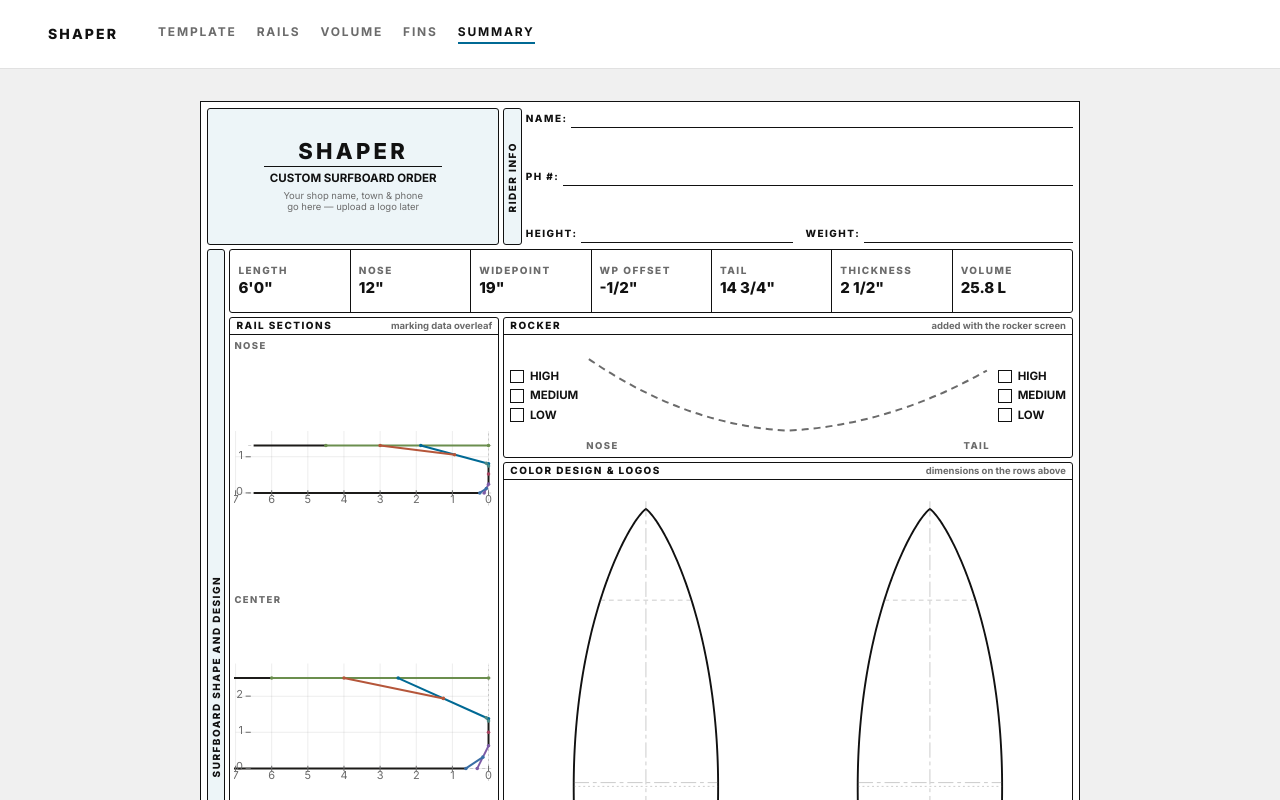
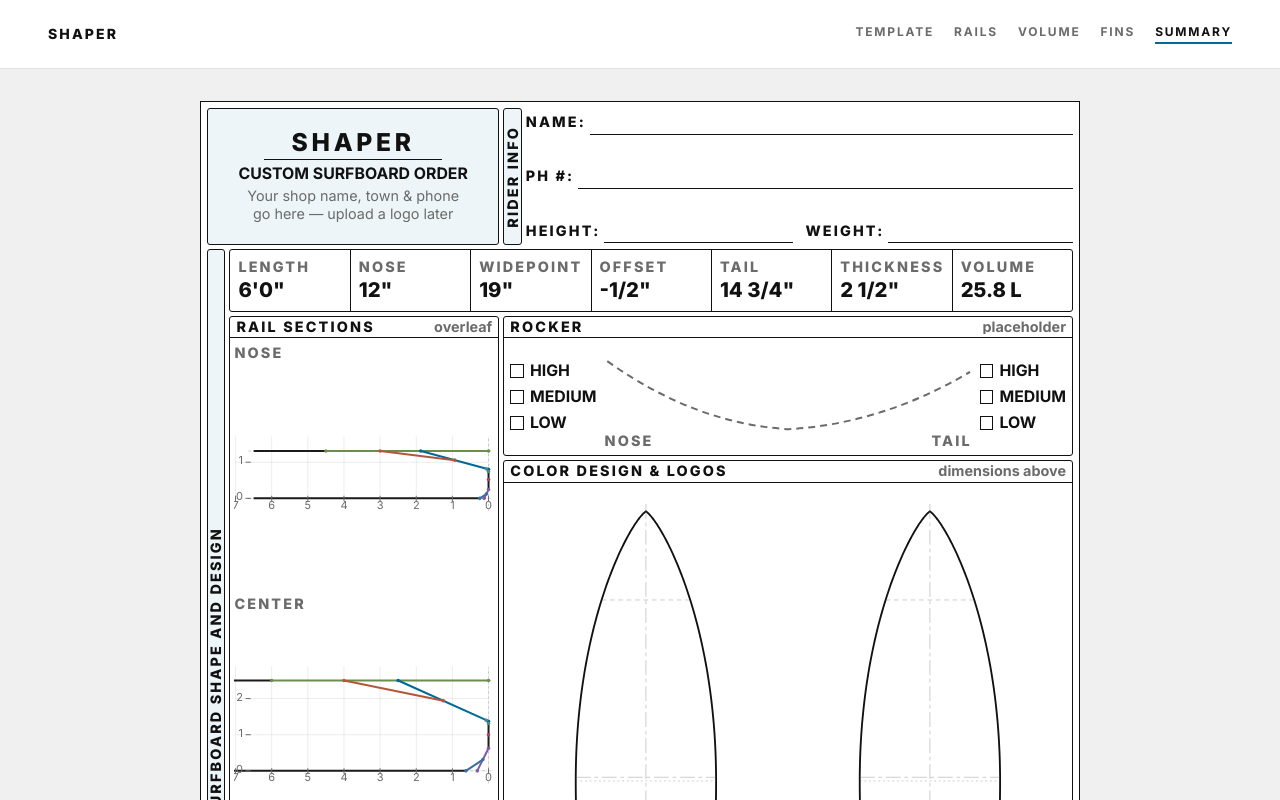
Before and after one commit to cpktoes/shaper, a Next.js app: page /design/summary in a window 1280 px wide. Built offline with nearby package versions, Linux system fonts and the light colour scheme.

Commit message:
feat(summary): 9pt type floor across both sheets, right-justified nav

```diff
--- a/app/design/summary/order-form.css
+++ b/app/design/summary/order-form.css
@@ -22,22 +22,28 @@
  *
  * The `cqw` figures are calibrated against an 880px sheet — this form's on-screen max width — but
  * the size that actually matters is the PRINTED one, and the sheet prints at about 733px. Printed
- * type is therefore 83% of what the screen shows, which is how the first cut of this scale ended up
- * putting every field label on the page at 6.7px and the smallest band at 5.8px: legible enough in
- * a browser, too small to be useful on paper. Each comment below gives both numbers, screen first,
- * and the floor is that nothing prints under about 8px.
+ * type is therefore 83% of what the screen shows.
+ *
+ * **The floor is 9pt — 12px — and nothing on either sheet prints below it.** That is the clamp
+ * minimum on every token here, so the floor holds at any container width rather than only at the
+ * printed one, and `1.636cqw` is exactly 12px at the printed width. Two earlier cuts of this scale
+ * bottomed out at 5.8px and then 7.9px: legible enough in a browser, not on paper in a shaping bay.
+ *
+ * A consequence worth naming: the floor compresses the bottom of the scale, so `micro`, `caption`
+ * and `group` all land on it and are no longer separated by size. They stay distinguishable by
+ * weight and colour, which is what was really carrying them apart at 8px anyway.
  *
  * The properties are declared on the container itself, which is fine: `cqw` resolves where a
  * property is USED, and every user is a descendant.
  */
 [data-order-form-root] {
-  --order-form-caption: clamp(8.2px, 1.132cqw, 14px); /* 10px screen / 8.3px print — field labels */
-  --order-form-micro: clamp(7.8px, 1.077cqw, 13px); /* 9.5px / 7.9px — secondary notes */
-  --order-form-value: clamp(9.4px, 1.309cqw, 16px); /* 11.5px / 9.6px — written-in and printed values */
-  --order-form-row: clamp(8.6px, 1.2cqw, 14.5px); /* 10.6px / 8.8px — table rows */
-  --order-form-group: clamp(8.2px, 1.132cqw, 14px); /* 10px / 8.3px — section headings */
-  --order-form-dim: clamp(11px, 1.705cqw, 21px); /* 15px / 12.5px — the dimensions row */
-  --order-form-wordmark: clamp(15px, 2.5cqw, 32px); /* 22px / 18.3px — the SHAPER logo block */
+  --order-form-caption: clamp(12px, 1.636cqw, 20px); /* 14.4px screen / 12px print — field labels */
+  --order-form-micro: clamp(12px, 1.636cqw, 20px); /* 14.4px / 12px — secondary notes */
+  --order-form-value: clamp(12px, 1.8cqw, 22px); /* 15.8px / 13.2px — written-in and printed values */
+  --order-form-row: clamp(12px, 1.7cqw, 21px); /* 15px / 12.5px — table rows */
+  --order-form-group: clamp(12px, 1.636cqw, 20px); /* 14.4px / 12px — section headings */
+  --order-form-dim: clamp(14px, 2.3cqw, 28px); /* 20.2px / 16.9px — the dimensions row */
+  --order-form-wordmark: clamp(16px, 2.8cqw, 34px); /* 24.6px / 20.5px — the SHAPER logo block */
 }
 
 /*
@@ -161,16 +167,16 @@
  * data table) still at the front page's size.
  */
 [data-order-form-root] .order-form-sheet-reference {
-  --order-form-caption: clamp(10px, 1.409cqw, 17px); /* 12.4px at 880 */
-  --order-form-micro: clamp(8.5px, 1.232cqw, 15px); /* 10.8px */
-  --order-form-value: clamp(12px, 1.761cqw, 21px); /* 15.5px */
-  --order-form-row: clamp(11px, 1.586cqw, 19px); /* 14px  */
-  --order-form-group: clamp(10px, 1.409cqw, 17px); /* 12.4px */
+  --order-form-caption: clamp(12px, 1.9cqw, 24px); /* 16.7px screen / 13.9px print */
+  --order-form-micro: clamp(12px, 1.75cqw, 22px); /* 15.4px / 12.8px */
+  --order-form-value: clamp(12px, 2.15cqw, 26px); /* 18.9px / 15.8px */
+  --order-form-row: clamp(12px, 2cqw, 24px); /* 17.6px / 14.7px */
+  --order-form-group: clamp(12px, 1.9cqw, 24px); /* 16.7px / 13.9px */
 
-  --summary-font-callout: clamp(12px, 1.761cqw, 21px);
-  --summary-font-group: clamp(10px, 1.409cqw, 17px);
-  --summary-font-row: clamp(11px, 1.586cqw, 19px);
-  --summary-font-label: clamp(10px, 1.409cqw, 17px);
+  --summary-font-callout: clamp(12px, 2.15cqw, 26px);
+  --summary-font-group: clamp(12px, 1.9cqw, 24px);
+  --summary-font-row: clamp(12px, 2cqw, 24px);
+  --summary-font-label: clamp(12px, 1.9cqw, 24px);
 }
 
 /*
--- a/components/site-nav.tsx
+++ b/components/site-nav.tsx
@@ -26,7 +26,7 @@ export function SiteNav() {
   return (
     <nav
       data-print-hide
-      className="flex flex-none items-center gap-10 border-b border-surf-muted/20 bg-surf-base px-12 py-6"
+      className="flex flex-none items-center justify-between gap-10 border-b border-surf-muted/20 bg-surf-base px-12 py-6"
     >
       <Link
         href="/"
--- a/components/summary/order-form-primitives.tsx
+++ b/components/summary/order-form-primitives.tsx
@@ -50,12 +50,15 @@ export function FormBox({
       )}
     >
       {caption && (
+        // The caption never wraps; a long `captionRight` truncates instead. At the 9pt floor a
+        // two-word note was enough to fold a panel's own name onto two lines, which reads as a
+        // broken box rather than a full one.
         <div className="flex flex-none items-baseline justify-between gap-2 border-b border-surf-black px-1.5 py-[3px]">
-          <span className="font-display font-extrabold tracking-architectural text-surf-black uppercase leading-none order-form-caption">
+          <span className="flex-none whitespace-nowrap font-display font-extrabold tracking-architectural text-surf-black uppercase leading-none order-form-caption">
             {caption}
           </span>
           {captionRight && (
-            <span className="font-bold text-surf-muted leading-none order-form-micro">
+            <span className="min-w-0 truncate whitespace-nowrap text-right font-bold text-surf-muted leading-none order-form-micro">
               {captionRight}
             </span>
           )}
--- a/components/summary/order-form.tsx
+++ b/components/summary/order-form.tsx
@@ -256,7 +256,7 @@ export function OrderForm() {
                   value={formatInchesFraction(outline.widePointWidth)}
                 />
                 <DimensionCell
-                  label="WP Offset"
+                  label="Offset"
                   value={formatSignedInchesFraction(outline.widePointOffset)}
                 />
                 <DimensionCell
@@ -279,7 +279,7 @@ export function OrderForm() {
                     are on page 2. */}
                 <FormBox
                   caption="Rail Sections"
-                  captionRight="marking data overleaf"
+                  captionRight="overleaf"
                   className="order-form-left-col min-w-0"
                   bodyClassName="gap-1 p-1"
                 >
@@ -312,7 +312,7 @@ export function OrderForm() {
                      let the rail plots take the full height of the row beside it. */}
                 <FormBox
                   caption="Rocker"
-                  captionRight="added with the rocker screen"
+                  captionRight="placeholder"
                   className="flex-none order-form-rocker"
                   bodyClassName="p-0"
                 >
@@ -382,7 +382,7 @@ export function OrderForm() {
                */}
               <FormBox
                   caption="Color Design &amp; Logos"
-                  captionRight="dimensions on the rows above"
+                  captionRight="dimensions above"
                   variant="flush"
                   className="min-h-0 min-w-0 flex-1"
                 bodyClassName="p-1.5"
@@ -466,7 +466,7 @@ export function OrderForm() {
                   ))}
                 </select>
                 <div className="text-surf-muted order-form-micro">
-                  {finSetupLabel} · designed on the fins screen
+                  {finSetupLabel} · from the fins screen
                 </div>
               </FormBox>
 
@@ -531,7 +531,7 @@ export function OrderForm() {
             <div className="flex min-h-0 min-w-0 flex-1 flex-col gap-1">
               <FormBox
                 caption="Rail Bands"
-                captionRight="marking data — plots overleaf"
+                captionRight="plots overleaf"
                 className="min-h-0 min-w-0 flex-[1.6]"
                 bodyClassName="p-2"
               >
--- a/components/summary/use-print-fit.ts
+++ b/components/summary/use-print-fit.ts
@@ -88,6 +88,17 @@ export function useOrderFormPrintFit() {
       root.setAttribute("data-printing", "true");
 
       const page = printableBoxPx();
+
+      // Pin the ROOT to the printable width as well, not just the sheets.
+      //
+      // The root is the `@container` every `cqw` font size on the sheet resolves against (see
+      // order-form.css). Sizing only the sheets leaves it at whatever width the print viewport
+      // happens to hand it, so the type would print at a size neither the design nor the
+      // measurement below ever saw — and if that came out larger, the overflow guard would answer
+      // by zooming the sheet down, dragging the type back under the 9pt floor it is supposed to
+      // hold. Pinned, the container query resolves to the printed width, and the layout measured
+      // here is the layout that prints.
+      root.style.width = `${page.width}px`;
       // A hair under the page box, not exactly it. A sheet sized to the page's precise height is one
       // sub-pixel rounding error away from "does not fit", and with `break-inside: avoid` on it the
       // browser answers that by pushing the whole sheet onto the next page — turning two pages into
@@ -120,6 +131,7 @@ export function useOrderFormPrintFit() {
       const root = rootRef.current;
       if (!root) return;
       root.removeAttribute("data-printing");
+      root.style.width = "";
       for (const sheet of sheetsOf(root)) {
         sheet.style.zoom = "";
         sheet.style.width = "";
```
